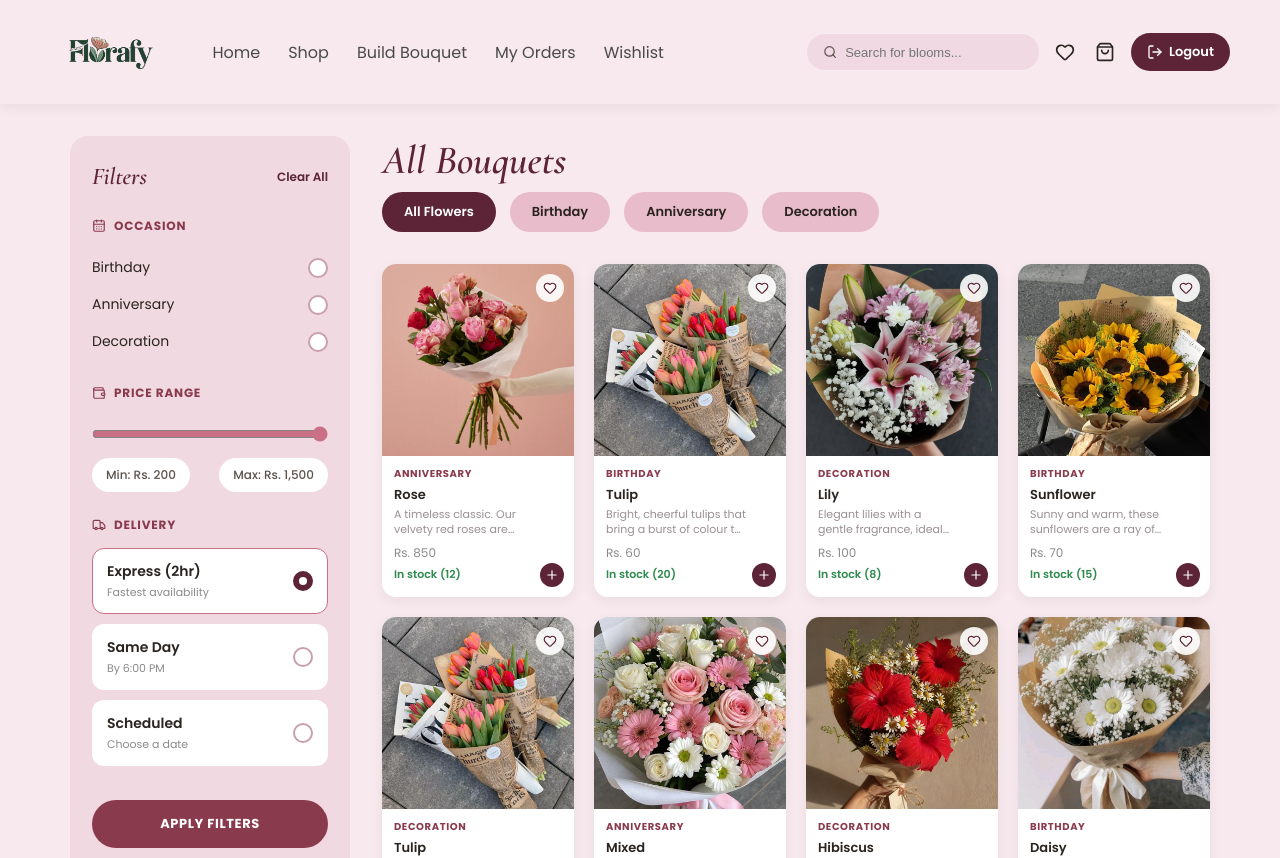
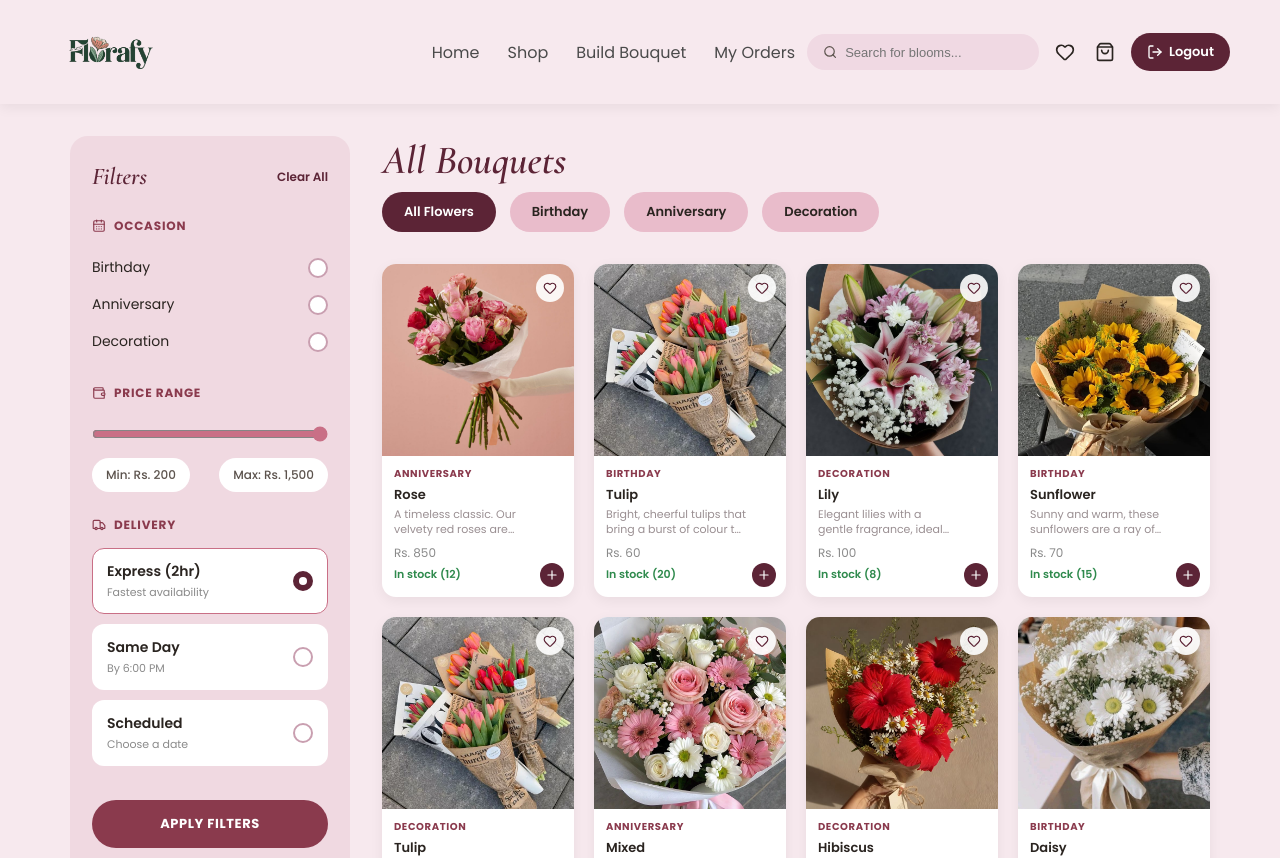
Before and after one commit to manasvistha/florafy_frontend, a React (Create React App) app: page /shop in a window 1280 px wide. Shown: the top 858 px of the page. Built offline with nearby package versions, Linux system fonts and the light colour scheme; no server answers; sample sign-in values are in the browser's storage.

Commit message:
a little change on navbar and design

```diff
--- a/src/components/Navbar.jsx
+++ b/src/components/Navbar.jsx
@@ -16,7 +16,6 @@ const NAV_LINKS_BY_VARIANT = {
     { label: 'Shop', to: '/shop' },
     { label: 'Build Bouquet', to: '/build-bouquet' },
     { label: 'My Orders', to: '/my-orders' },
-    { label: 'Wishlist', to: '/wishlist' },
   ],
 };
 
@@ -181,7 +180,9 @@ export default function Navbar({ variant = 'landing' }) {
           <Link to={isDashboard ? '/dashboard' : '/'} style={styles.logo}>
             <img src="/image/florafy-logo.png" alt="Florafy" style={styles.logoImg} />
           </Link>
+        </div>
 
+        <div style={styles.actions}>
           <nav style={styles.links} aria-label="Main navigation">
             {navLinks.map(({ label, to }) => (
               <Link key={label} to={to} style={styles.link}>
@@ -189,10 +190,7 @@ export default function Navbar({ variant = 'landing' }) {
               </Link>
             ))}
           </nav>
-        </div>
 
-
-        <div style={styles.actions}>
           <form style={styles.search} onSubmit={handleSearch}>
             <Search size={16} color="#5c534d" />
             <input
```
Also changed, not shown: 7 other files (tests, documents, lock files or other folders).
